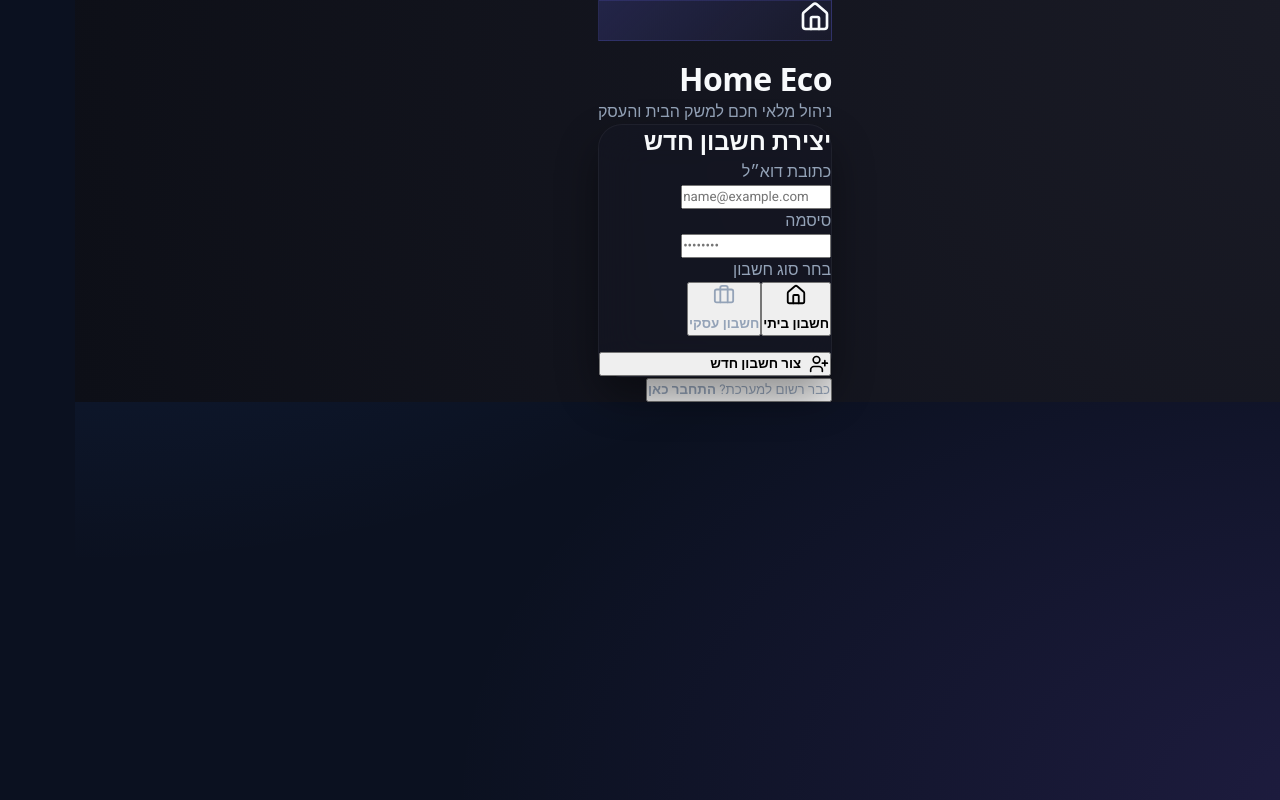
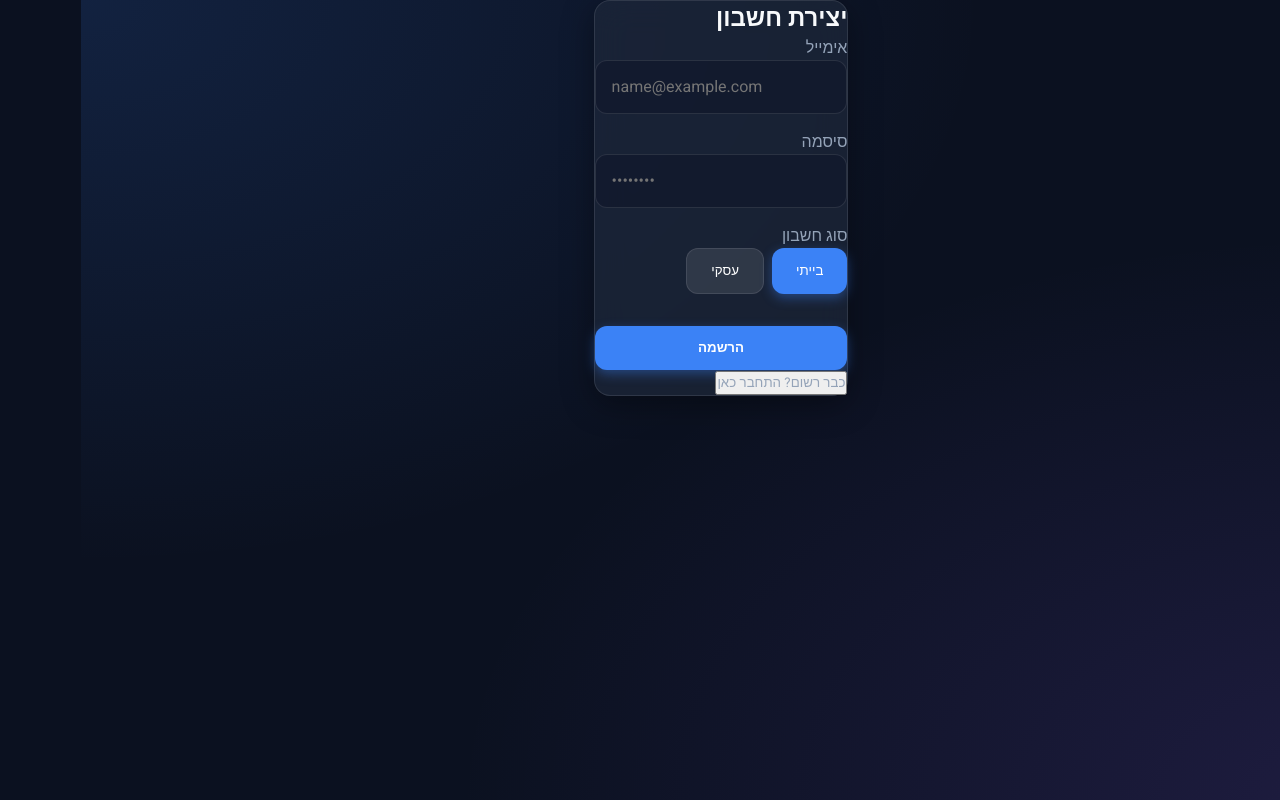
Before and after one commit to dorey-cmd/home-eco, a React (Vite) app: page / in a window 1280 px wide. Both pictures are taken after a click on the button "משתמש חדש? צור חשבון בחינם". Built offline with nearby package versions, Linux system fonts and the light colour scheme.

Commit message:
style: simplified login form aesthetic for embedding

```diff
--- a/src/pages/Login.tsx
+++ b/src/pages/Login.tsx
@@ -1,6 +1,5 @@
 import React, { useState } from 'react';
 import { supabase } from '../supabase';
-import { LogIn, UserPlus, Home, Briefcase } from 'lucide-react';
 
 const Login = () => {
   const [isSignUp, setIsSignUp] = useState(false);
@@ -58,58 +57,29 @@ const Login = () => {
   };
 
   return (
-    <div className="min-h-screen flex flex-col items-center justify-center p-4 relative overflow-hidden"
-         style={{
-           background: 'radial-gradient(circle at top right, #1a1b26 0%, #0d0f17 100%)',
-           direction: 'rtl'
-         }}>
+    <div className="flex flex-col items-center justify-center min-h-[80vh] p-4 bg-transparent" dir="rtl">
+      <div className="w-full max-w-xs glass-panel p-6" style={{ borderRadius: '16px' }}>
 
-      {/* Decorative Orbs */}
-      <div className="absolute top-[-10%] right-[-10%] w-[300px] h-[300px] rounded-full blur-[100px]" style={{ background: 'rgba(99, 102, 241, 0.15)' }} />
-      <div className="absolute bottom-[-10%] left-[-10%] w-[300px] h-[300px] rounded-full blur-[120px]" style={{ background: 'rgba(236, 72, 153, 0.1)' }} />
-
-      <div className="w-full max-w-[400px] relative z-10">
-
-        {/* Brand Header */}
-        <div className="text-center mb-8">
-          <div className="inline-flex items-center justify-center p-3 rounded-2xl mb-4" style={{ background: 'linear-gradient(135deg, rgba(99,102,241,0.2) 0%, rgba(99,102,241,0.05) 100%)', border: '1px solid rgba(99,102,241,0.2)' }}>
-            <Home size={32} className="text-accent" />
-          </div>
-          <h1 className="text-3xl font-extrabold text-transparent bg-clip-text bg-gradient-to-l from-white to-gray-400 m-0" style={{ fontFamily: 'system-ui, sans-serif', letterSpacing: '-0.5px' }}>
-            Home Eco
-          </h1>
-          <p className="text-secondary mt-2 text-sm">ניהול מלאי חכם למשק הבית והעסק</p>
-        </div>
-
-        <div className="glass-panel p-8" style={{
-          background: 'rgba(20, 22, 35, 0.6)',
-          backdropFilter: 'blur(20px)',
-          border: '1px solid rgba(255, 255, 255, 0.05)',
-          boxShadow: '0 20px 40px rgba(0,0,0,0.4)',
-          borderRadius: '24px'
-        }}>
-
-          <h2 className="text-xl font-bold text-center mb-6 text-white">
-            {isSignUp ? 'יצירת חשבון חדש' : 'ברוכים השבים'}
+        <h2 className="text-xl font-bold text-right mb-6 text-white">
+          {isSignUp ? 'יצירת חשבון' : 'התחברות למערכת'}
         </h2>
 
         {msg && (
-            <div className={`mb-5 p-4 rounded-xl text-sm font-bold flex items-center justify-center gap-2 ${
-              msg.type === 'error' ? 'bg-danger/20 text-[#ff6b6b] border border-danger/30' :
-              msg.type === 'success' ? 'bg-success/20 text-[#4ade80] border border-success/30' :
-              'bg-accent/20 text-accent border border-accent/30'
-            }`} style={{ animation: 'fadeIn 0.4s cubic-bezier(0.16, 1, 0.3, 1)' }}>
+          <div className={`mb-4 p-3 rounded-lg text-sm text-center font-bold ${
+            msg.type === 'error' ? 'bg-danger text-white' :
+            msg.type === 'success' ? 'bg-success text-white' :
+            'bg-accent text-white'
+          }`} style={{ animation: 'fadeIn 0.3s ease' }}>
             {msg.text}
           </div>
         )}
 
-          <form onSubmit={handleAuth} className="flex flex-col gap-5">
+        <form onSubmit={handleAuth} className="flex flex-col gap-4">
           <div>
-              <label className="text-secondary text-sm font-medium mb-2 block mr-1">כתובת דוא״ל</label>
-              <div className="relative">
+            <label className="text-secondary text-sm mb-1 block text-right font-medium">אימייל</label>
             <input
               type="email"
-                  className="w-full bg-[#0d0f17]/50 border border-white/10 rounded-xl p-3.5 text-white outline-none focus:border-accent transition-colors"
+              className="glass-input w-full p-2.5 font-sans text-left"
               dir="ltr"
               placeholder="name@example.com"
               value={email}
@@ -117,14 +87,12 @@ const Login = () => {
               required
             />
           </div>
-            </div>
 
           <div>
-              <label className="text-secondary text-sm font-medium mb-2 block mr-1">סיסמה</label>
-              <div className="relative">
+            <label className="text-secondary text-sm mb-1 block text-right font-medium">סיסמה</label>
             <input
               type="password"
-                  className="w-full bg-[#0d0f17]/50 border border-white/10 rounded-xl p-3.5 text-white outline-none focus:border-accent transition-colors"
+              className="glass-input w-full p-2.5 font-sans text-left"
               dir="ltr"
               placeholder="••••••••"
               value={password}
@@ -133,35 +101,24 @@ const Login = () => {
               minLength={6}
             />
           </div>
-            </div>
 
           {isSignUp && (
-              <div className="mt-2" style={{ animation: 'fadeIn 0.3s ease' }}>
-                <label className="text-secondary text-sm font-medium mb-3 block mr-1">בחר סוג חשבון</label>
-                <div className="flex gap-3">
+            <div className="mt-2 text-right">
+              <label className="text-secondary text-sm mb-2 block font-medium">סוג חשבון</label>
+              <div className="flex gap-2">
                 <button
                   type="button"
-                    className={`flex-1 py-3 px-2 rounded-xl flex flex-col items-center gap-2 transition-all duration-200 border ${
-                      !isBusiness
-                        ? 'bg-accent/20 border-accent text-accent'
-                        : 'bg-[#0d0f17]/50 border-white/10 text-secondary hover:bg-white/5'
-                    }`}
+                  className={`flex-1 glass-button py-2 ${!isBusiness ? 'border-accent text-accent bg-accent/10' : 'secondary opacity-70'}`}
                   onClick={() => setIsBusiness(false)}
                 >
-                    <Home size={22} className={!isBusiness ? 'text-accent' : 'opacity-70'} />
-                    <span className="text-sm font-bold">חשבון ביתי</span>
+                  בייתי
                 </button>
                 <button
                   type="button"
-                    className={`flex-1 py-3 px-2 rounded-xl flex flex-col items-center gap-2 transition-all duration-200 border ${
-                      isBusiness
-                        ? 'bg-accent/20 border-accent text-accent'
-                        : 'bg-[#0d0f17]/50 border-white/10 text-secondary hover:bg-white/5'
-                    }`}
+                  className={`flex-1 glass-button py-2 ${isBusiness ? 'border-accent text-accent bg-accent/10' : 'secondary opacity-70'}`}
                   onClick={() => setIsBusiness(true)}
                 >
-                    <Briefcase size={22} className={isBusiness ? 'text-accent' : 'opacity-70'} />
-                    <span className="text-sm font-bold">חשבון עסקי</span>
+                  עסקי
                 </button>
               </div>
             </div>
@@ -169,19 +126,12 @@ const Login = () => {
 
           <button
             type="submit"
-              className="w-full mt-4 bg-accent hover:opacity-90 text-white font-bold rounded-xl p-4 flex items-center justify-center gap-2 transition-all shadow-[0_0_20px_rgba(99,102,241,0.3)] hover:shadow-[0_0_30px_rgba(99,102,241,0.5)]"
+            className="glass-button w-full mt-4 justify-center py-3 font-bold"
             disabled={loading}
-              style={{ transform: loading ? 'scale(0.98)' : 'scale(1)' }}
           >
-              {loading ? (
-                <span className="opacity-80">אנא המתן...</span>
-              ) : (
-                isSignUp ? <><UserPlus size={20} /> צור חשבון חדש</> : <><LogIn size={20} /> התחברות מאובטחת</>
-              )}
+            {loading ? 'טוען...' : (isSignUp ? 'הרשמה' : 'התחברות')}
           </button>
         </form>
-
-        </div>
 
         <div className="text-center mt-6">
           <button
@@ -191,11 +141,7 @@ const Login = () => {
               setMsg(null);
             }}
           >
-              {isSignUp ? (
-                <span>כבר רשום למערכת? <strong className="text-accent ml-1 border-b border-accent/30 pb-0.5">התחבר כאן</strong></span>
-              ) : (
-                <span>משתמש חדש? <strong className="text-accent ml-1 border-b border-accent/30 pb-0.5">צור חשבון בחינם</strong></span>
-              )}
+            {isSignUp ? 'כבר רשום? התחבר כאן' : 'משתמש חדש? צור חשבון בחינם'}
           </button>
         </div>
 
```
Lines whose indentation alone changed are shown as unchanged.
